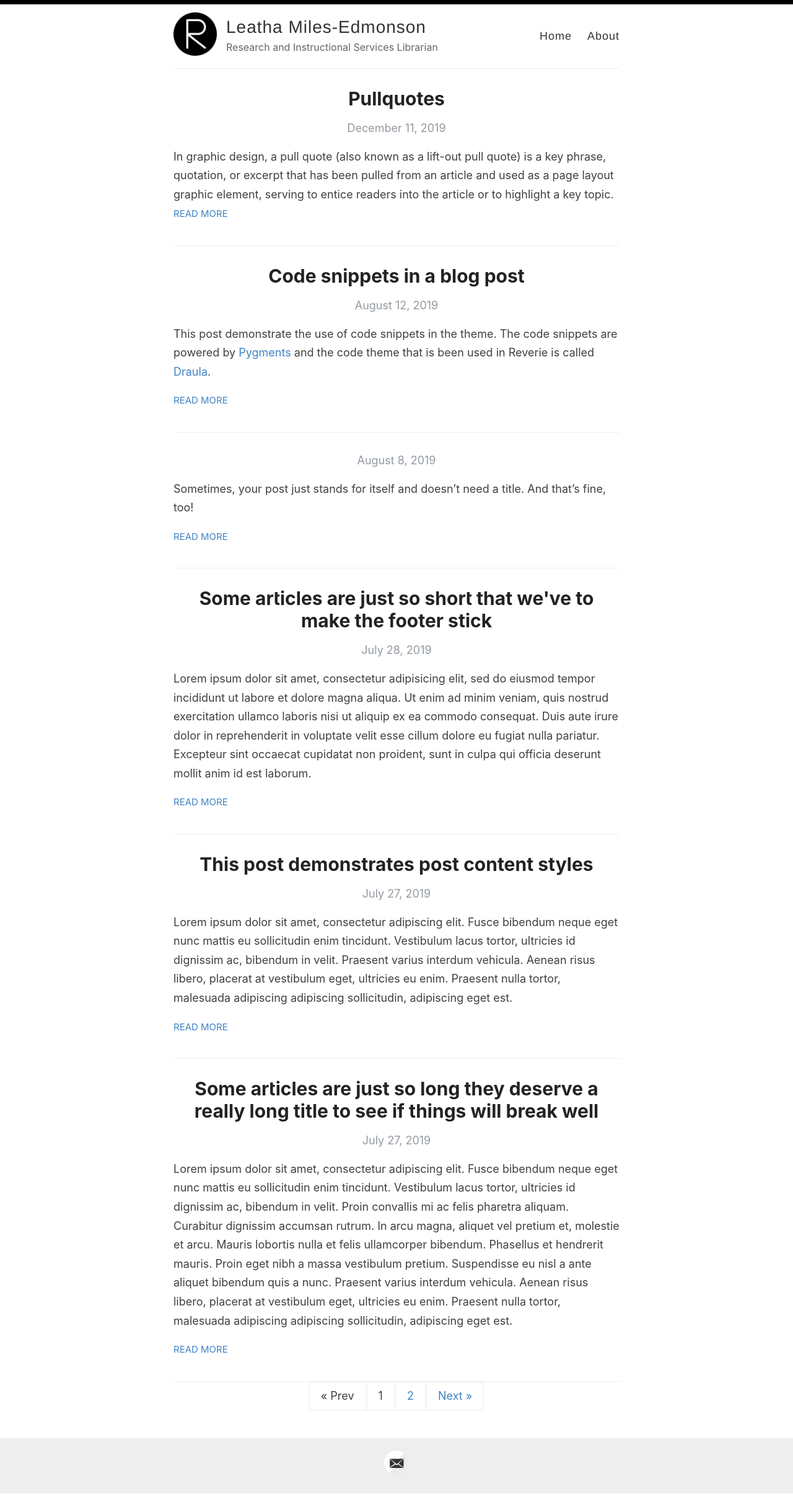
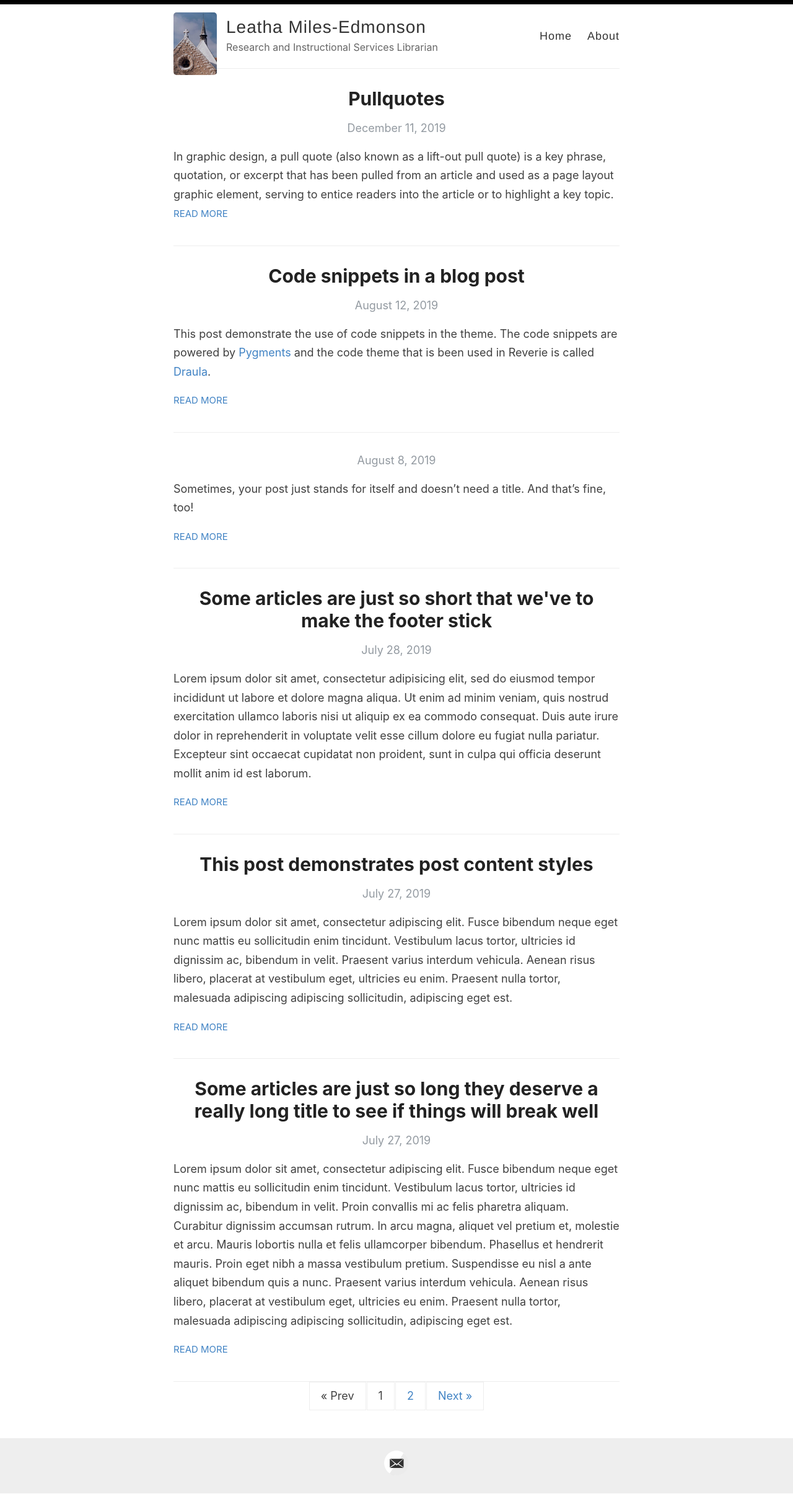
Before and after one commit to maxgray20/reverie, a Jekyll site: the page built from index.html, in a window 1280 px wide. Shown: the whole page at 62% size. Built offline with Jekyll 4.4.1, drawn with Linux system fonts in a browser that asks for light colours; the list of posts is cut into pages by our own code.

Commit message:
Update _config.yml

```diff
--- a/_config.yml
+++ b/_config.yml
@@ -12,7 +12,7 @@ author: Leatha Miles-Edmonson
 description: Research and Instructional Services Librarian
 
 # URL of your avatar or profile pic (you could use your GitHub profile pic)
-avatar: /images/reverie.png
+avatar: /images/p128701coll6_673_small.jpg
 
 #
 # Flags below are optional
```
